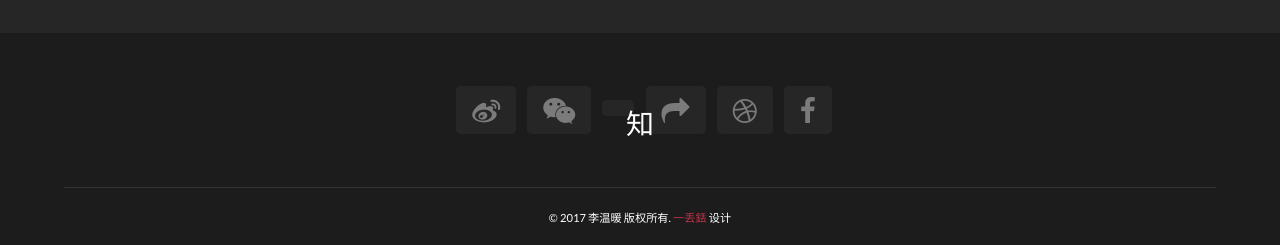
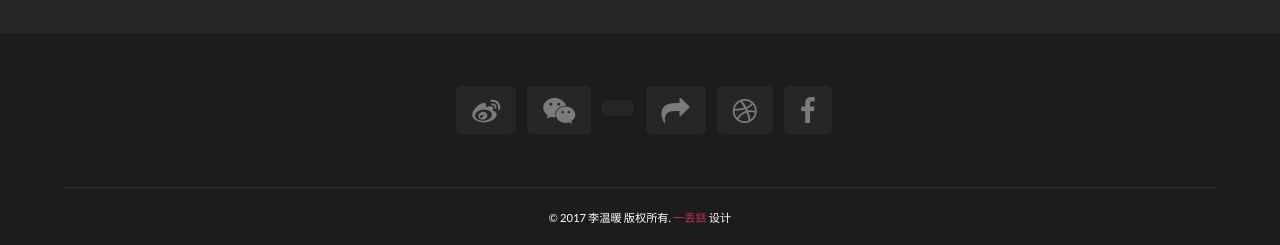
Before and after one commit to yidiudiu/yidiudiu.github.io, a Jekyll site: the page built from index.html, in a window 1280 px wide. Shown: the part 2104-2349 px from the top of the page. Built offline with Jekyll 4.4.1, drawn with Linux system fonts in a browser that asks for light colours; the list of posts is cut into pages by our own code.

Commit message:
修改link

```diff
--- a/_includes/social_footer.html
+++ b/_includes/social_footer.html
@@ -11,7 +11,7 @@
   <li><a href="#" target="_blank"><i class="fa fa-wechat" aria-hidden="true"></i></a></li>
   {% endif %}
   {% if site.zhihu_url %}
-  <li><a href="{{ site.zhihu_url }}" target="_blank"><i class="fa fa-stack-1x fa-inverse" aria-hidden="true">知</i></a></li>
+  <li><a href="{{ site.zhihu_url }}" target="_blank"><i class="fa fa-stack-1x fa-inverse" aria-hidden="true"></i></a></li>
   {% else %}
   <li><a href="#" target="_blank"><i class="fa fa-stack-1x fa-inverse" aria-hidden="true"></i></a></li>
   {% endif %}
```
